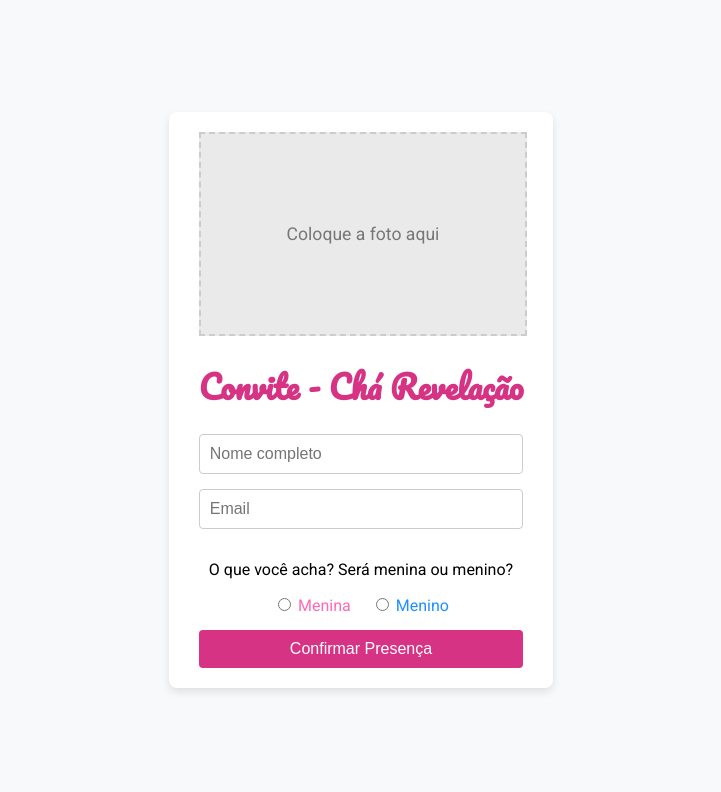
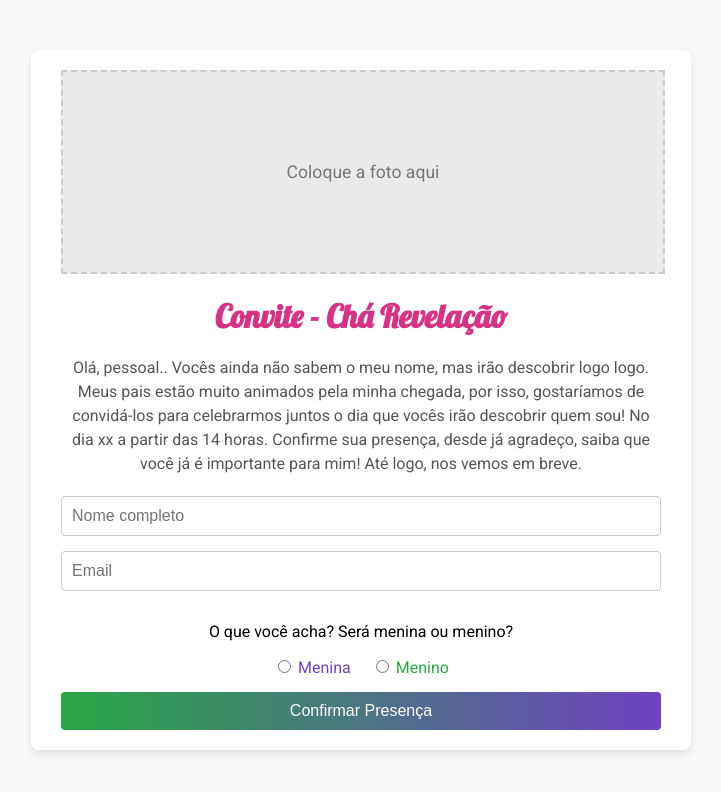
Before and after one commit to jobsvp/confirmar_presenca, a plain HTML site: page index.html in a window 1280 px wide. Shown: the whole page, without its empty margins (279-1000 px from the left). Drawn offline with Linux system fonts and the light colour scheme.

Commit message:
Update index.html

```diff
--- a/index.html
+++ b/index.html
@@ -5,7 +5,7 @@
   <meta name="viewport" content="width=device-width, initial-scale=1.0">
   <title>Convite - Chá Revelação</title>
   <!-- Importando fontes do Google -->
-  <link href="https://fonts.googleapis.com/css2?family=Pacifico&family=Roboto:wght@400;500&display=swap" rel="stylesheet">
+  <link href="https://fonts.googleapis.com/css2?family=Lobster&family=Roboto:wght@400;500&display=swap" rel="stylesheet">
   <style>
     body {
       font-family: 'Roboto', sans-serif;
@@ -26,7 +26,7 @@
       text-align: center;
     }
     h1 {
-      font-family: 'Pacifico', cursive;
+      font-family: 'Lobster', cursive;
       color: #d63384;
       margin-bottom: 20px;
     }
@@ -42,6 +42,13 @@
       margin-bottom: 20px;
       color: #777;
       font-size: 1.1em;
+    }
+    /* Mensagem do convite */
+    .invitation-message {
+      font-size: 1em;
+      color: #555;
+      margin-bottom: 20px;
+      line-height: 1.5;
     }
     form {
       display: flex;
@@ -70,23 +77,23 @@
       cursor: pointer;
     }
     .radio-menina {
-      color: #ff69b4; /* Rosa */
+      color: #6f42c1; /* Roxo para menina */
     }
     .radio-menino {
-      color: #1e90ff; /* Azul */
+      color: #28a745; /* Verde para menino */
     }
     button {
       padding: 10px 20px;
-      background-color: #d63384;
+      background-image: linear-gradient(to right, #28a745, #6f42c1);
       color: #fff;
       border: none;
       border-radius: 4px;
       font-size: 1em;
       cursor: pointer;
-      transition: background 0.3s;
+      transition: background 0.3s, transform 0.3s;
     }
     button:hover {
-      background-color: #b1286d;
+      transform: scale(1.02);
     }
   </style>
 </head>
@@ -97,6 +104,11 @@
       Coloque a foto aqui
     </div>
     <h1>Convite - Chá Revelação</h1>
+    <div class="invitation-message">
+      <p>
+        Olá, pessoal.. Vocês ainda não sabem o meu nome, mas irão descobrir logo logo. Meus pais estão muito animados pela minha chegada, por isso, gostaríamos de convidá-los para celebrarmos juntos o dia que vocês irão descobrir quem sou! No dia xx a partir das 14 horas. Confirme sua presença, desde já agradeço, saiba que você já é importante para mim! Até logo, nos vemos em breve.
+      </p>
+    </div>
     <form id="rsvpForm">
       <input type="text" id="fullName" placeholder="Nome completo" required>
       <input type="email" id="email" placeholder="Email" required>
```
